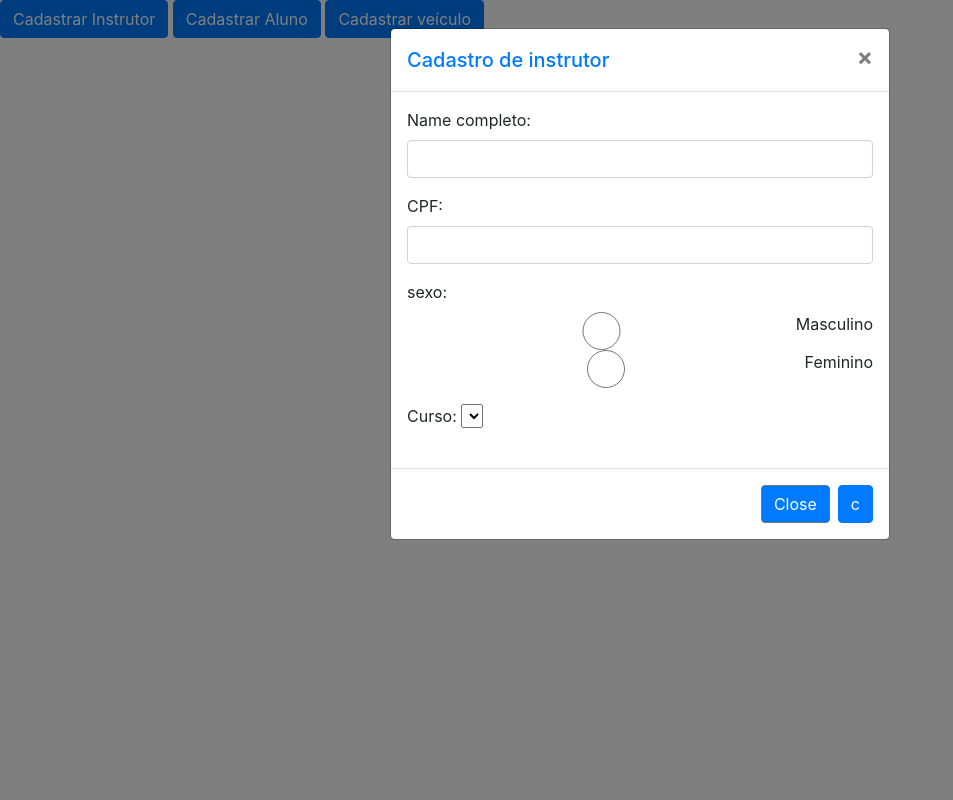
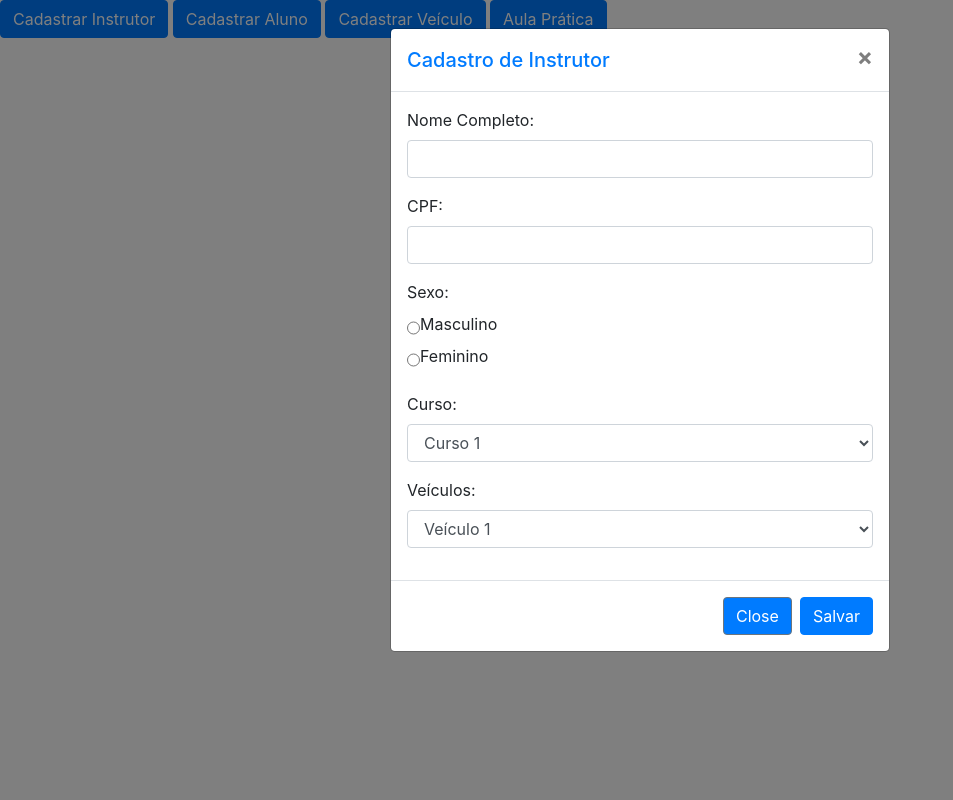
Before and after one commit to Andre-L12/Projeto-TCC, a PHP site: page /ModalCadastrarInstrutor.html in a window 1280 px wide, after a click on "Cadastrar Instrutor". Shown: the whole page, without its empty margins (0-953 px from the left). Run offline with PHP 8.4, Linux system fonts and the light colour scheme; lists and menus that the app fills with data are empty.

Commit message:
alterações

```diff
--- a/view/ModalCadastrarInstrutor.html
+++ b/view/ModalCadastrarInstrutor.html
@@ -10,22 +10,25 @@
 <body>
 
 <!-- Button to open the modal -->
-<button id="open-modal" class="btn btn-primary" data-toggle="modal" data-target="#modal1">
+<button id="open-modal1" class="btn btn-primary" data-toggle="modal" data-target="#modal1">
   Cadastrar Instrutor
 </button>
-<button id="open-modal" class="btn btn-primary" data-toggle="modal" data-target="#modal2">
+<button id="open-modal2" class="btn btn-primary" data-toggle="modal" data-target="#modal2">
   Cadastrar Aluno
 </button>
-<button id="open-modal" class="btn btn-primary" data-toggle="modal" data-target="#modal3">
-  Cadastrar veículo
+<button id="open-modal3" class="btn btn-primary" data-toggle="modal" data-target="#modal3">
+  Cadastrar Veículo
+</button>
+<button id="open-modal4" class="btn btn-primary" data-toggle="modal" data-target="#modal4">
+  Aula Prática
 </button>
 
 <!-- The Modal instrutor -->
-<div class="modal fade" id="modal1" tabindex="-1" role="dialog" aria-labelledby="exampleModalLabel" aria-hidden="true">
+<div class="modal fade" id="modal1" tabindex="-1" role="dialog" aria-labelledby="exampleModalLabel1" aria-hidden="true">
   <div class="modal-dialog" role="document">
     <div class="modal-content">
       <div class="modal-header">
-        <h5 class="modal-title" id="exampleModalLabel" style="color: #007bff">Cadastro de instrutor</h5>
+        <h5 class="modal-title" id="exampleModalLabel1" style="color: #007bff">Cadastro de Instrutor</h5>
         <button type="button" class="close" data-dismiss="modal" aria-label="Close">
           <span aria-hidden="true">&times;</span>
         </button>
@@ -33,44 +36,56 @@
       <div class="modal-body">
         <form>
           <div class="form-group">
-            <label for="name">Name completo:</label>
+            <label for="name">Nome Completo:</label>
             <input type="text" class="form-control" id="name" name="name">
           </div>
           <div class="form-group">
-            <label for="text">CPF:</label>
+            <label for="cpf">CPF:</label>
             <input type="text" class="form-control" id="cpf" name="cpf">
           </div>
           <div class="form-group">
-            <label for="sexo">sexo:</label>
+            <label for="sexo">Sexo:</label>
             <div style="display: flex; justify-items:flex-start;">
-              <input type="radio" class="form-control"  name="homem" value="F"><label for="homem">Masculino</label></div>
+              <input type="radio" id="homem" name="sexo" value="M">
+              <label for="homem">Masculino</label>
+            </div>
             <div style="display: flex; justify-items:flex-start;">
-              <input type="radio" class="form-control"  name="mulher" value="M"><label for="mulher">Feminino</label></div>
+              <input type="radio" id="mulher" name="sexo" value="F">
+              <label for="mulher">Feminino</label>
+            </div>
           </div>
           <div class="form-group">
-            <label for="Curso">Curso:</label>
-            <select>
-              <option value="A habdaijbdfiabsgkbjsaf"></option>
-              <option value="Bsabdfjbashdfbhdsf"></option>
-              <option value="C asdfjasbdfjklasbfjbsd"></option>
+            <label for="curso">Curso:</label>
+            <select id="curso" class="form-control">
+              <option value="curso1">Curso 1</option>
+              <option value="curso2">Curso 2</option>
+              <option value="curso3">Curso 3</option>
+            </select>
+          </div>
+          <div class="form-group">
+            <label for="veiculos">Veículos:</label>
+            <select id="veiculos" class="form-control">
+              <option value="veiculo1">Veículo 1</option>
+              <option value="veiculo2">Veículo 2</option>
+              <option value="veiculo3">Veículo 3</option>
             </select>
           </div>
         </form>
       </div>
       <div class="modal-footer">
-        <button type="button" class="btn btn-secondary" data-dismiss="modal"  style="background-color: #007bff; color: #ffffff;">Close</button>
-        <button type="button" class="btn btn-primary"  style="background-color: #007bff; color: #ffffff;">c</button>
+        <button type="button" class="btn btn-secondary" data-dismiss="modal" style="background-color: #007bff; color: #ffffff;">Close</button>
+        <button type="button" class="btn btn-primary" style="background-color: #007bff; color: #ffffff;">Salvar</button>
       </div>
     </div>
   </div>
 </div>
 
 <!-- The Modal aluno -->
-<div class="modal fade" id="modal2" tabindex="-1" role="dialog" aria-labelledby="exampleModalLabel" aria-hidden="true">
+<div class="modal fade" id="modal2" tabindex="-1" role="dialog" aria-labelledby="exampleModalLabel2" aria-hidden="true">
   <div class="modal-dialog" role="document">
     <div class="modal-content">
       <div class="modal-header">
-        <h5 class="modal-title" id="exampleModalLabel" style="color: #007bff">Cadastro de aluno</h5>
+        <h5 class="modal-title" id="exampleModalLabel2" style="color: #007bff">Cadastro de Aluno</h5>
         <button type="button" class="close" data-dismiss="modal" aria-label="Close">
           <span aria-hidden="true">&times;</span>
         </button>
@@ -78,7 +93,7 @@
       <div class="modal-body">
         <form>
           <div class="form-group">
-            <label for="name">Name completo:</label>
+            <label for="name">Nome Completo:</label>
             <input type="text" class="form-control" id="name" name="name">
           </div>
           <div class="form-group">
@@ -86,29 +101,29 @@
             <input type="email" class="form-control" id="email" name="email">
           </div>
           <div class="form-group">
-            <label for="text">CPF:</label>
-            <input type="text" class="form-control" id="message" name="message">
+            <label for="cpf">CPF:</label>
+            <input type="text" class="form-control" id="cpf" name="cpf">
           </div>
           <div class="form-group">
-            <label for="text">Celular:</label>
-            <input type="text" class="form-control" id="message" name="message">
+            <label for="celular">Celular:</label>
+            <input type="text" class="form-control" id="celular" name="celular">
           </div>
         </form>
       </div>
       <div class="modal-footer">
-        <button type="button" class="btn btn-secondary" data-dismiss="modal"  style="background-color: #007bff; color: #ffffff;">Close</button>
-        <button type="button" class="btn btn-primary"  style="background-color: #007bff; color: #ffffff;">Send</button>
+        <button type="button" class="btn btn-secondary" data-dismiss="modal" style="background-color: #007bff; color: #ffffff;">Close</button>
+        <button type="button" class="btn btn-primary" style="background-color: #007bff; color: #ffffff;">Salvar</button>
       </div>
     </div>
   </div>
 </div>
 
 <!-- The Modal veículo -->
-<div class="modal fade" id="modal3" tabindex="-1" role="dialog" aria-labelledby="exampleModalLabel" aria-hidden="true">
+<div class="modal fade" id="modal3" tabindex="-1" role="dialog" aria-labelledby="exampleModalLabel3" aria-hidden="true">
   <div class="modal-dialog" role="document">
     <div class="modal-content">
       <div class="modal-header">
-        <h5 class="modal-title" id="exampleModalLabel" style="color: #007bff">Cadastro de veículo</h5>
+        <h5 class="modal-title" id="exampleModalLabel3" style="color: #007bff">Cadastro de Veículo</h5>
         <button type="button" class="close" data-dismiss="modal" aria-label="Close">
           <span aria-hidden="true">&times;</span>
         </button>
@@ -123,14 +138,25 @@
             <label for="modelo">Modelo:</label>
             <input type="text" class="form-control" id="modelo" name="modelo">
           </div>
-          <label>Categoria:</label>
-          <select name="categoria" id="categoria"><option value="saas"></option>
-          <option value="sdasd"></option>
-          <option value="sdadsa"></option>
-          </select>
-          <label>Modificado:</label>
-          <input type="radio" value="sim">
-          <input type="radio" value="não">
+          <div class="form-group">
+            <label for="categoria">Categoria:</label>
+            <select id="categoria" class="form-control">
+              <option value="categoria1">Categoria 1</option>
+              <option value="categoria2">Categoria 2</option>
+              <option value="categoria3">Categoria 3</option>
+            </select>
+          </div>
+          <div class="form-group">
+            <label>Modificado:</label>
+            <div style="display: flex; justify-items:flex-start;">
+              <input type="radio" id="modificado_sim" name="modificado" value="sim">
+              <label for="modificado_sim">Sim</label>
+            </div>
+            <div style="display: flex; justify-items:flex-start;">
+              <input type="radio" id="modificado_nao" name="modificado" value="não">
+              <label for="modificado_nao">Não</label>
+            </div>
+          </div>
           <div class="form-group">
             <label for="ano">Ano:</label>
             <input type="number" class="form-control" id="ano" name="ano">
@@ -138,18 +164,73 @@
         </form>
       </div>
       <div class="modal-footer">
-        <button type="button" class="btn btn-secondary" data-dismiss="modal"  style="background-color: #007bff; color: #ffffff;">Close</button>
-        <button type="button" class="btn btn-primary"  style="background-color: #007bff; color: #ffffff;">Send</button>
+        <button type="button" class="btn btn-secondary" data-dismiss="modal" style="background-color: #007bff; color: #ffffff;">Close</button>
+        <button type="button" class="btn btn-primary" style="background-color: #007bff; color: #ffffff;">Salvar</button>
       </div>
     </div>
   </div>
 </div>
 
+<!-- The Modal aula prática -->
+<div class="modal fade" id="modal4" tabindex="-1" role="dialog" aria-labelledby="exampleModalLabel4" aria-hidden="true">
+  <div class="modal-dialog" role="document">
+    <div class="modal-content">
+      <div class="modal-header">
+        <h5 class="modal-title" id="exampleModalLabel4" style="color: #007bff">Aula Prática</h5>
+        <button type="button" class="close" data-dismiss="modal" aria-label="Close">
+          <span aria-hidden="true">&times;</span>
+        </button>
+      </div>
+      <div class="modal-body">
+        <form>
+          <div class="form-group">
+            <label for="aluno">Aluno:</label>
+            <select id="aluno" class="form-control">
+              <option value="aluno1">Aluno 1</option>
+              <option value="aluno2">Aluno 2</option>
+              <option value="aluno3">Aluno 3</option>
+            </select>
+          </div>
+          <div class="form-group">
+            <label for="instrutor">Instrutor:</label>
+            <select id="instrutor" class="form-control">
+              <option value="instrutor1">Instrutor 1</option>
+              <option value="instrutor2">Instrutor 2</option>
+              <option value="instrutor3">Instrutor 3</option>
+            </select>
+          </div>
+          <div class="form-group">
+            <label for="data">Data:</label>
+            <input type="date" class="form-control" id="data" name="data">
+          </div>
+          <div class="form-group">
+            <label for="horario">Horário:</label>
+            <input type="time" class="form-control" id="horario" name="horario">
+          </div>
+          <div class="form-group">
+            <label for="duracao">Duração:</label>
+            <input type="text" class="form-control" id="duracao" name="duracao">
+          </div>
+          <div class="form-group">
+            <label for="veiculo">Veículo:</label>
+            <select id="veiculo" class="form-control">
+              <option value="veiculo1">Veículo 1</option>
+              <option value="veiculo2">Veículo 2</option>
+              <option value="veiculo3">Veículo 3</option>
+            </select>
+          </div>
+        </form>
+      </div>
+      <div class="modal-footer">
+        <button type="button" class="btn btn-secondary" data-dismiss="modal" style="background-color: #007bff; color: #ffffff;">Close</button>
+        <button type="button" class="btn btn-primary" style="background-color: #007bff; color: #ffffff;">Salvar</button>
+      </div>
+    </div>
+  </div>
+</div>
 
-
-<!-- jQuery, Popper.js, and Bootstrap JS -->
-<script src="https://code.jquery.com/jquery-3.5.1.slim.min.js"></script>
-<script src="https://cdn.jsdelivr.net/npm/@popperjs/core@2.11.6/dist/umd/popper.min.js"></script>
-<script src="https://maxcdn.bootstrapcdn.com/bootstrap/4.5.2/js/bootstrap.min.js"></script>
+<!-- Bootstrap and jQuery JS -->
+<script src="https://ajax.googleapis.com/ajax/libs/jquery/3.5.1/jquery.min.js"></script>
+<script src="https://maxcdn.bootstrapcdn.com/bootstrap/4.5.2/js/bootstrap.bundle.min.js"></script>
 </body>
 </html>
```
Also changed, not shown: control/login.php (added, +20 -0 lines), model/conexaoBD.php (added, +18 -0 lines), model/funçõesBD.php (added, +83 -0 lines), view/tela-inicio.html (+226 -2 lines), view/tela-login.php (renamed from view/tela-login.html, +9 -3 lines), control/funçoesUteis.php (added).
